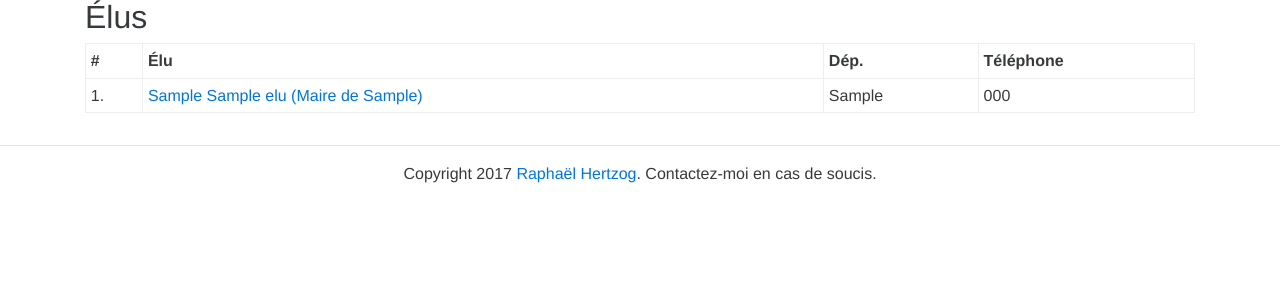
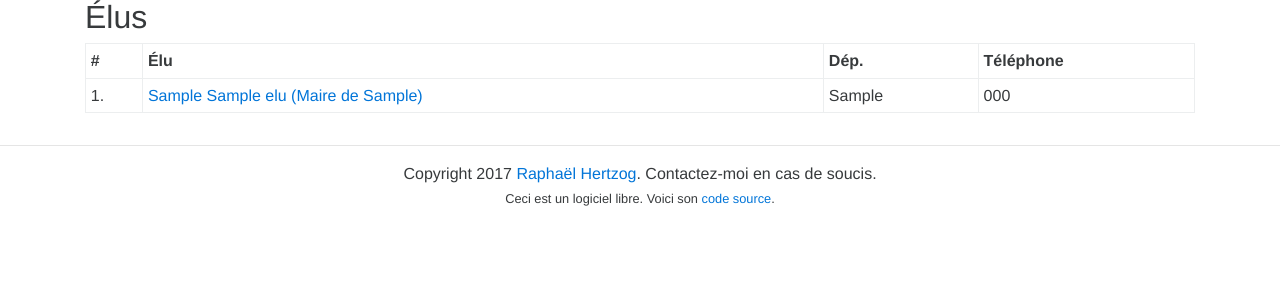
Before and after one commit to rhertzog/parrainage, a Django app: page /elu/ in a window 1280 px wide. Shown: the part 52-352 px from the top of the page. Run offline with Django 3.2, Linux system fonts and the light colour scheme; tables that the repository leaves empty hold one stand-in row (values such as "Sample post"); some libraries are stand-ins or nearby versions.

Commit message:
Add a small footer with a link to the git repository

```diff
--- a/parrainage/templates/base.html
+++ b/parrainage/templates/base.html
@@ -51,6 +51,8 @@
 		    Copyright 2017 <a
 			href="mailto:raphael@ouaza.com">Raphaël
 			Hertzog</a>. Contactez-moi en cas de soucis.
+		    <br/>
+		    <small>Ceci est un logiciel libre. Voici son <a href="https://github.com/rhertzog/parrainage">code source</a>.</small>
                     {% endblock %}
                 </div>
             </div>
```
